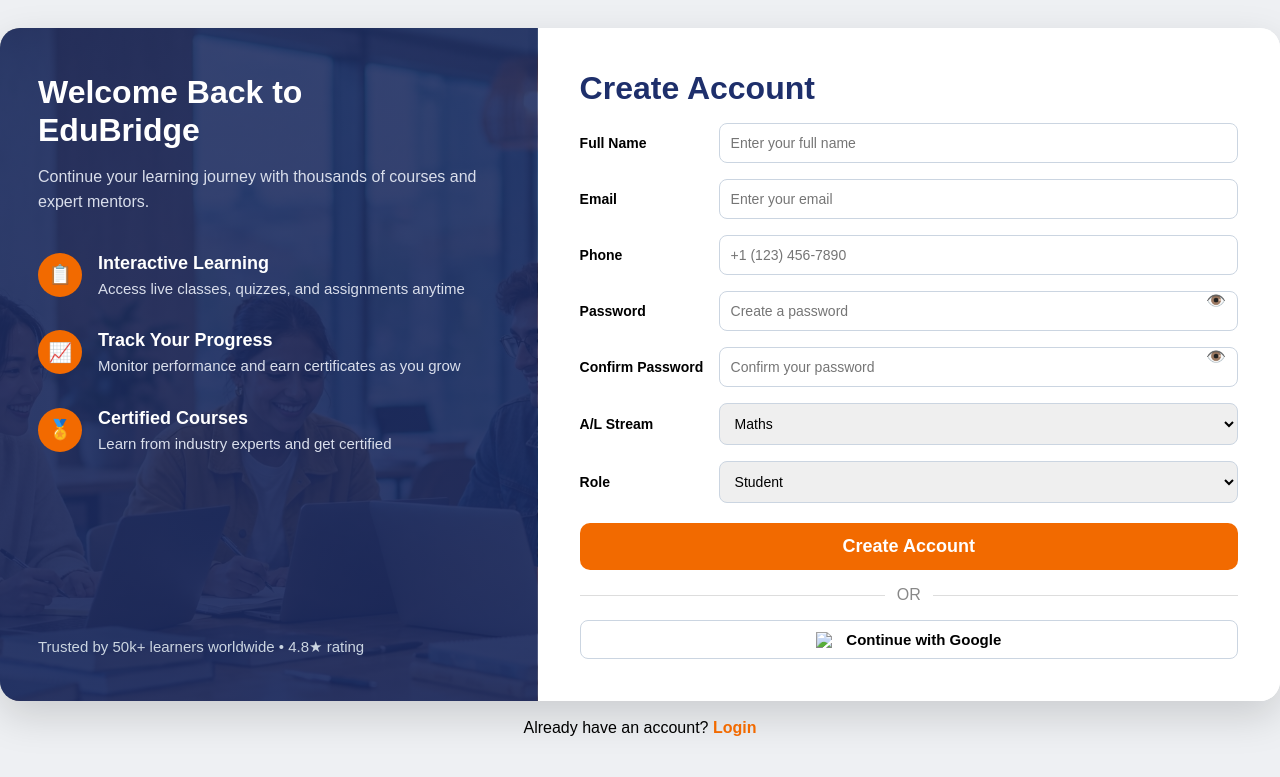
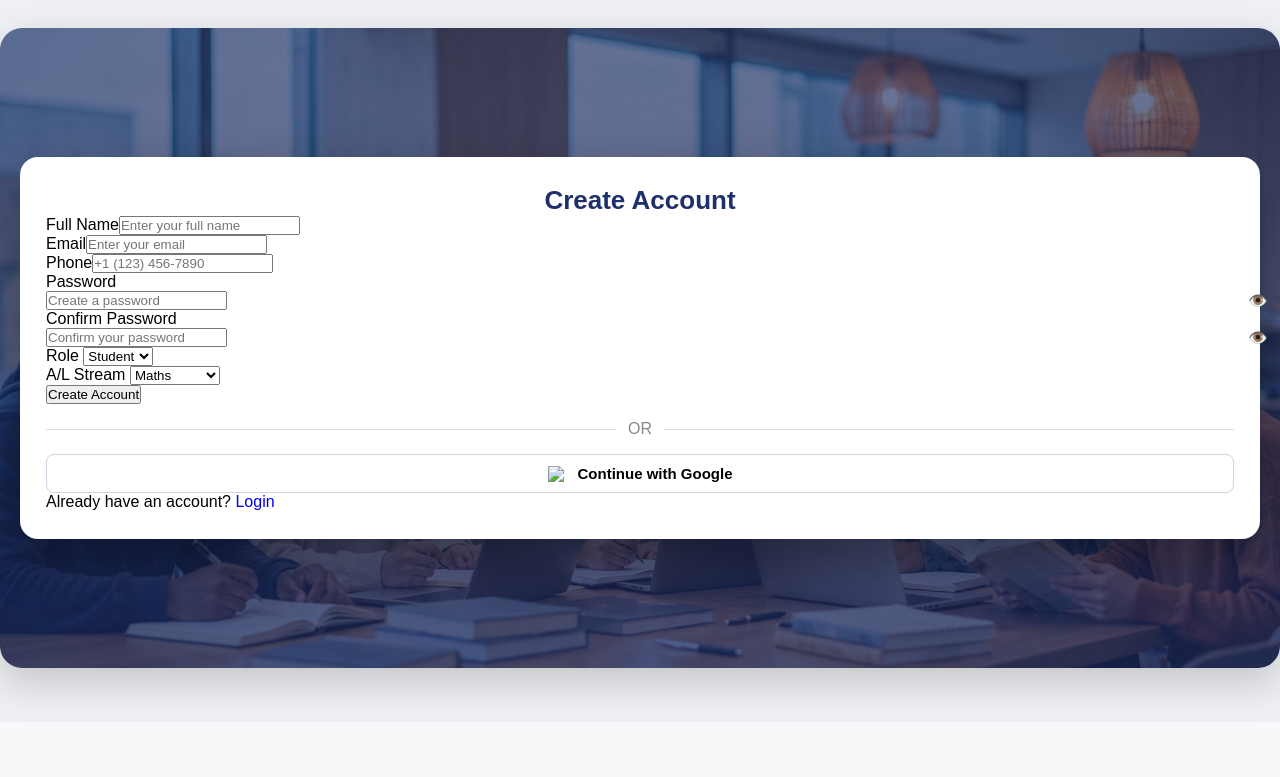
Before and after one commit to SanduniMadara/EduBridge, a PHP site: page /register.php in a window 1280 px wide. Shown: the part 78-855 px from the top of the page. After the commit the page ends 791 px from the top, so only its background shows below. Run offline with PHP 8.4, Linux system fonts and the light colour scheme; some libraries are stand-ins or nearby versions.

Commit message:
modified

```diff
--- a/css/style.css
+++ b/css/style.css
@@ -1,92 +1,73 @@
+/* ===== PAGE EKA ===== */
 *{margin:0;padding:0;box-sizing:border-box;font-family:Arial,sans-serif}
 body{background:#EEF0F3;padding:0 0 40px}
 a{text-decoration:none}
+
+/* ===== NAVBAR - LOGIN EKE UDA BAR EKA ===== */
 .navbar-login{background:#1E2F6B;padding:18px 32px;display:flex;justify-content:space-between;align-items:center}
-.navbar-login.rounded-nav{margin:20px auto 0;max-width:1140px;border-radius:14px}
-.logo{color:#fff;font-size:26px;font-weight:800;display:flex;align-items:center;gap:6px}
-.grad-cap{font-size:32px}
+.logo{color:#fff;font-size:26px;font-weight:800;display:flex;align-items:center;gap:8px}
+.nav-logo-img{width:38px;height:38px;object-fit:contain;background:#fff;border-radius:50%;padding:3px}
 .nav-links{display:flex;gap:32px;align-items:center}
 .nav-links a{color:#fff;font-size:17px;font-weight:600}
 .btn-orange-nav{background:#F26A00;color:#fff!important;padding:11px 28px;border-radius:8px}
 
-/* ===== EKAMA CARD EKA - MEKA THAMA KEY EKA ===== */
-.auth-card{display:flex;align-items:stretch;background:#fff;border-radius:20px;overflow:hidden;margin-top:28px;box-shadow:0 15px 40px rgba(0,0,0,.15)}
-.auth-left{width:42%;background:linear-gradient(180deg,rgba(27,42,94,.88),rgba(27,42,94,.92)),url('../images/login-bg.jpg');background-size:cover;background-position:center;color:#fff;padding:45px 38px;display:flex;flex-direction:column}
-.auth-left h2{font-size:32px;font-weight:800;line-height:1.2}
-.auth-left h4{font-size:26px;font-weight:400;margin-top:16px}
-.auth-left .desc{font-size:16px;color:#D9DEEB;margin-top:14px;line-height:1.6}
-.features{margin-top:38px;display:flex;flex-direction:column;gap:30px}
-.feat{display:flex;gap:16px;align-items:flex-start}
-.feat b{font-size:18px;display:block}
-.feat small{font-size:15px;color:#D9DEEB;line-height:1.5;display:block;margin-top:4px}
-.icon{width:44px;height:44px;min-width:44px;background:#F26A00;border-radius:50%;display:flex;align-items:center;justify-content:center;font-size:19px}
-.trusted{margin-top:auto;padding-top:30px;color:#CBD5E1;font-size:15px}
+/* ===== BLUE IMAGE EKA - LOGIN EKE BACKGROUND EKA ===== */
+.image-card{background:linear-gradient(rgba(27,42,94,0.65),rgba(27,42,94,0.75)),url('../images/login-bg.jpg');background-size:cover;background-position:center;border-radius:22px;min-height:640px;margin-top:28px;display:flex;align-items:center;justify-content:center;padding:30px 20px;box-shadow:0 15px 40px rgba(0,0,0,.18)}
 
-.auth-right{width:58%;padding:42px 42px;background:#fff}
-.auth-right h2{font-size:32px;font-weight:800;color:#1E2F6B}
-.auth-right .sub{color:#333;margin-top:8px;font-size:16px}
-.field{margin-top:20px}.field label{display:block;font-weight:600;margin-bottom:7px}
+/* ===== LOGIN FORM - SUDU BOX EKA ===== */
+.login-on-image{background:#fff;width:100%;padding:28px 26px;border-radius:18px;box-shadow:0 20px 50px rgba(0,0,0,.35)}
+.login-on-image h2{font-size:26px;font-weight:800;color:#1E2F6B;text-align:center}
+.login-on-image .sub{font-size:14px;color:#555;text-align:center;margin-top:6px}
+
+/* ===== INPUT - EMAIL / PASSWORD KOTU ===== */
+.field{margin-top:14px}
+.field label{display:block;font-weight:600;margin-bottom:6px;font-size:14px}
 .input-wrap{position:relative;display:flex;align-items:center}
 .input-wrap span{position:absolute;left:12px;font-size:18px}
-.input-wrap input{width:100%;padding:12px 12px 12px 42px;border:1px solid #CBD5E1;border-radius:8px;font-size:15px;outline:none}
+.input-wrap input{width:100%;padding:11px 11px 11px 42px;border:1px solid #CBD5E1;border-radius:8px;font-size:15px;outline:none}
 .input-wrap input:focus{border-color:#243A7A}
-.eye{position:absolute;right:12px;cursor:pointer}
-.remember-row{display:flex;justify-content:space-between;margin-top:16px;font-size:15px}
+.eye{position:absolute ;right:12px;cursor:pointer}
+
+/* ===== REMEMBER + FORGOT ===== */
+.remember-row{display:flex;justify-content:space-between;margin-top:14px;font-size:14px}
 .remember-row a{color:#F26A00;font-weight:600}
-.btn-login,.btn-create{width:100%;background:#F26A00;color:#fff;font-size:18px;font-weight:700;padding:13px;border:0;border-radius:28px;margin-top:20px;cursor:pointer}
-.btn-create{border-radius:10px}
-.or{display:flex;align-items:center;gap:12px;color:#888;margin:18px 0}.or hr{flex:1;border:0;border-top:1px solid #ddd}
-.btn-google{width:100%;background:#fff;border:1px solid #CBD5E1;border-radius:8px;padding:11px;font-size:16px;font-weight:600;cursor:pointer;display:flex;align-items:center;justify-content:center;gap:10px}
-.bottom{text-align:center;margin-top:18px}.bottom a{color:#F26A00;font-weight:700;text-decoration:underline}
-.bottom-center{text-align:center;margin-top:18px}.bottom-center a{color:#F26A00;font-weight:700}
-.alert{padding:12px;border-radius:8px;margin-top:12px}.alert-danger{background:#fde8e8;color:#b91c1c}.alert-success{background:#dcfce7;color:#166534}
-.reg-row{display:flex;align-items:center;gap:14px;margin-top:16px}
-.reg-row label{width:125px;min-width:125px;font-weight:600;font-size:14px}
-.reg-row input,.reg-row select{flex:1;padding:11px;border:1px solid #CBD5E1;border-radius:8px;font-size:14px;outline:none}
-.pass-box{flex:1;position:relative;display:flex}.pass-box input{width:100%;padding-right:38px}
-@media(max-width:900px){
-  .nav-links a:not(.btn-orange-nav){display:none}
-  .auth-card{flex-direction:column}
-  .auth-left,.auth-right{width:100%}
-  .reg-row{flex-direction:column;align-items:stretch}.reg-row label{width:100%}
-}
-.logo{display:flex;align-items:center;gap:8px}
-.nav-logo-img{width:38px;height:38px;object-fit:contain;background:#fff;border-radius:50%;padding:3px}
-.grad-cap{display:none}
-/* IMAGE CARD EKA - LOKU EKA */
-.image-card{
-  background: linear-gradient(rgba(27,42,94,0.65), rgba(27,42,94,0.75)), url('../images/login-bg.jpg');
-  background-size:cover;
-  background-position:center;
-  border-radius:22px;
-  min-height:640px;
-  margin-top:28px;
-  display:flex;
-  align-items:center;
-  justify-content:center;
-  padding:30px 20px;
-  box-shadow:0 15px 40px rgba(0,0,0,.18);
+
+/* ===== BUTTONS - LOGIN / GOOGLE ===== */
+.btn-login{width:100%;background:#F26A00;color:#fff;font-size:17px;font-weight:700;padding:12px;border:0;border-radius:28px;margin-top:18px;cursor:pointer}
+.or{display:flex;align-items:center;gap:12px;color:#888;margin:16px 0}
+.or hr{flex:1;border:0;border-top:1px solid #ddd}
+.btn-google{width:100%;background:#fff;border:1px solid #CBD5E1;border-radius:8px;padding:10px;font-size:15px;font-weight:600;cursor:pointer;display:flex;align-items:center;justify-content:center;gap:10px}
+
+/* ===== YATA TEXT + ALERT ===== */
+.bottom{text-align:center;margin-top:16px;font-size:14px}
+.bottom a{color:#F26A00;font-weight:700;text-decoration:underline}
+.alert{padding:12px;border-radius:8px;margin-top:12px}
+.alert-danger{background:#fde8e8;color:#b91c1c}
+.alert-success{background:#dcfce7;color:#166534}
+
+/* ===== PHONE EKE ===== */
+@media(max-width:900px){.nav-links a:not(.btn-orange-nav){display:none}}
+
+/* ================================================= */
+/* ===== REGISTER FORM EKATA WITHARAK ONI CSS ===== */
+/* NAVBAR + BLUE IMAGE - LOGIN EKE CSS EKA MA USE WENNE */
+/* MEWA AYAT LIYANNE NA - .navbar-login / .image-card */
+/* ================================================= */
+
+/* register-box - Login eke sudu box eka ma, register ekata field 7k thiyena nisa poddak loku karanna */
+.register-box{max-width:460px !important}
+
+/* register-box select - Role / A/L Stream select kotu tika - Login eke input wage ma penna */
+.register-box select{
+  width:100%;
+  padding:11px 11px 11px 42px;
+  border:1px solid #CBD5E1;
+  border-radius:8px;
+  font-size:15px;
+  outline:none;
+  background:#fff;
+  cursor:pointer;
 }
 
-/* EKE UDATA LOGIN FORM EKA */
-.login-on-image{
-  background:#fff;
-  width:100%;
-  max-width:430px;
-  padding:28px 26px;
-  border-radius:18px;
-  box-shadow:0 20px 50px rgba(0,0,0,.35);
-}
-.login-on-image h2{font-size:26px;font-weight:800;color:#1E2F6B;text-align:center}
-.login-on-image .sub{font-size:14px;color:#555;text-align:center;margin-top:6px}
-.field{margin-top:14px}.field label{display:block;font-weight:600;margin-bottom:6px;font-size:14px}
-.input-wrap{position:relative;display:flex;align-items:center}
-.input-wrap span{position:absolute;left:12px}
-.input-wrap input{width:100%;padding:11px 11px 11px 42px;border:1px solid #CBD5E1;border-radius:8px;outline:none}
-.eye{position:absolute;right:12px;cursor:pointer}
-.remember-row{display:flex;justify-content:space-between;margin-top:14px;font-size:14px}
-.remember-row a{color:#F26A00;font-weight:600}
-.btn-login{width:100%;background:#F26A00;color:#fff;font-size:17px;font-weight:700;padding:12px;border:0;border-radius:28px;margin-top:18px;cursor:pointer}
-.or{display:flex;align-items:center;gap:12px;color:#888;margin:16px 0}.or hr{flex:1;border:0;border-top:1px solid #ddd}
-.btn-google{width:100%;background:#fff;border:1px solid #CBD5E1;border-radius:8px;padding:10px;font-size:15px;font-weight:600;cursor:pointer;display:flex;align-items:center;justify-content:center;gap:10px}
-.bottom{text-align:center;margin-top:16px;font-size:14px}.bottom a{color:#F26A00;font-weight:700}
+/* register-box select:focus - Select eka click kalama blue border eka - Input wage ma */
+.register-box select:focus{border-color:#243A7A}
--- a/login.php
+++ b/login.php
@@ -8,7 +8,7 @@
 
 <nav class="navbar-login">
   <a class="logo" href="#"><img src="images/logo.png" class="nav-logo-img"> EduBridge</a>
-  <div class="nav-links"><a href="#">Home</a><a href="#">About</a><a href="#">Courses</a><a href="#">Contact</a><a href="register.php" class="btn-orange-nav">Sign Up</a></div>
+  <div class="nav-links"><a href="index.php">Home</a><a href="#">About</a><a href="#">Courses</a><a href="#">Contact</a><a href="register.php" class="btn-orange-nav">Sign Up</a></div>
 </nav>
 
 <div class="container">
--- a/register.php
+++ b/register.php
@@ -1,7 +1,15 @@
 <?php
 include 'config.php'; $error=""; $success="";
 if($_SERVER["REQUEST_METHOD"]=="POST"){
-  $full_name=$_POST['full_name']; $email=$_POST['email']; $phone=$_POST['phone']; $pass=$_POST['password']; $cpass=$_POST['confirm_password'];$al_stream=$_POST['al_stream']; $role=$_POST['role'];
+  $full_name=$_POST['full_name']; $email=$_POST['email']; $phone=$_POST['phone']; $pass=$_POST['password']; $cpass=$_POST['confirm_password']; $role=$_POST['role'];
+
+  // Teacher nam Stream eka NULL, Student nam Stream eka gannawa
+  if($role == "student"){
+    $al_stream = $_POST['al_stream'];
+  } else {
+    $al_stream = NULL;
+  }
+
   if($pass!=$cpass){ $error="Your Password is Wrong!"; }
   else{
     $hash=password_hash($pass,PASSWORD_DEFAULT);
@@ -27,18 +35,9 @@ if($_SERVER["REQUEST_METHOD"]=="POST"){
 </nav>
 
 <div class="container">
-  <div class="auth-card">
-    <div class="auth-left">
-      <h2>Welcome Back to<br>EduBridge</h2>
-      <p class="desc">Continue your learning journey with thousands of courses and expert mentors.</p>
-      <div class="features">
-        <div class="feat"><div class="icon">📋</div><div><b>Interactive Learning</b><small>Access live classes, quizzes, and assignments anytime</small></div></div>
-        <div class="feat"><div class="icon">📈</div><div><b>Track Your Progress</b><small>Monitor performance and earn certificates as you grow</small></div></div>
-        <div class="feat"><div class="icon">🏅</div><div><b>Certified Courses</b><small>Learn from industry experts and get certified</small></div></div>
-      </div>
-      <div class="trusted">Trusted by 50k+ learners worldwide • 4.8★ rating</div>
-    </div>
-    <div class="auth-right">
+  <div class="image-card">
+
+    <div class="login-on-image">
       <h2>Create Account</h2>
       <?php if($error!="") echo "<div class='alert alert-danger'>$error</div>"; ?>
       <?php if($success!="") echo "<div class='alert alert-success'>$success <a href='login.php'>Login</a></div>"; ?>
@@ -48,24 +47,45 @@ if($_SERVER["REQUEST_METHOD"]=="POST"){
         <div class="reg-row"><label>Phone</label><input type="text" name="phone" placeholder="+1 (123) 456-7890"></div>
         <div class="reg-row"><label>Password</label><div class="pass-box"><input type="password" name="password" id="p1" placeholder="Create a password" required><b class="eye" onclick="togglePass('p1')">👁️</b></div></div>
         <div class="reg-row"><label>Confirm Password</label><div class="pass-box"><input type="password" name="confirm_password" id="p2" placeholder="Confirm your password" required><b class="eye" onclick="togglePass('p2')">👁️</b></div></div>
-       <div class="reg-row"><label>A/L Stream</label>
-                <select name="al_stream">
-                    <option>Maths</option>
-                    <option>science</option>
-                    <option>Art</option>
-                    <option>Technology</option>
-                    <option>Commerce</option>
-                </select>
+
+        <div class="reg-row"><label>Role</label>
+          <select name="role" id="role" onchange="checkRole()" required>
+            <option value="student">Student</option>
+            <option value="teacher">Teacher</option>
+          </select>
         </div>
-        <div class="reg-row"><label>Role</label><select name="role"><option>Student</option><option>Teacher</option></select></div>
-        <button class="btn-create">Create Account</button>
-        <div class="or"><hr>OR<hr></div>
-        <button type="button" class="btn-google"><img src="https://www.google.com/favicon.ico" width="20"> Continue with Google</button>
+
+        <div class="reg-row" id="streamDiv"><label>A/L Stream</label>
+          <select name="al_stream">
+            <option value="Maths">Maths</option>
+            <option value="Science">Science</option>
+            <option value="Art">Art</option>
+            <option value="Technology">Technology</option>
+            <option value="Commerce">Commerce</option>
+          </select>
+        </div>
+
+        <div class="reg-row"> </div>
+          <button class="btn-create">Create Account</button>
+          <div class="or"><hr>OR<hr></div>
+          <button type="button" class="btn-google"><img src="https://www.google.com/favicon.ico" width="20"> Continue with Google</button>
+        <p class="bottom-center">Already have an account? <a href="login.php">Login</a></p>
       </form>
     </div>
   </div>
-  <p class="bottom-center">Already have an account? <a href="login.php">Login</a></p>
+
 </div>
 <script src="js/bootstrap.bundle.js"></script>
-<script>function togglePass(id){var x=document.getElementById(id);x.type=x.type==="password"?"text":"password";}</script>
+<script>
+function togglePass(id){var x=document.getElementById(id);x.type=x.type==="password"?"text":"password";}
+function checkRole(){
+  var role = document.getElementById("role").value;
+  var streamDiv = document.getElementById("streamDiv");
+  if(role == "student"){
+    streamDiv.style.display = "block";
+  } else {
+    streamDiv.style.display = "none";
+  }
+}
+</script>
 </body></html>
```
